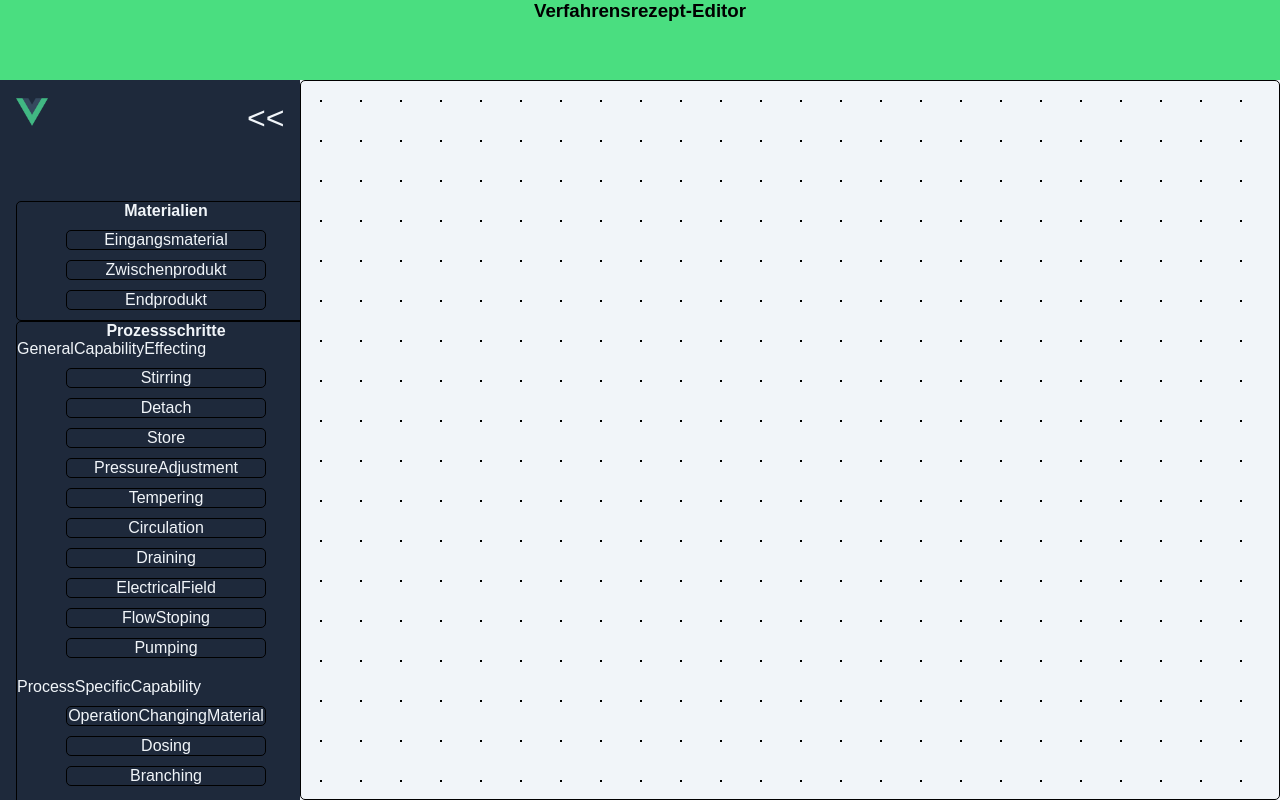
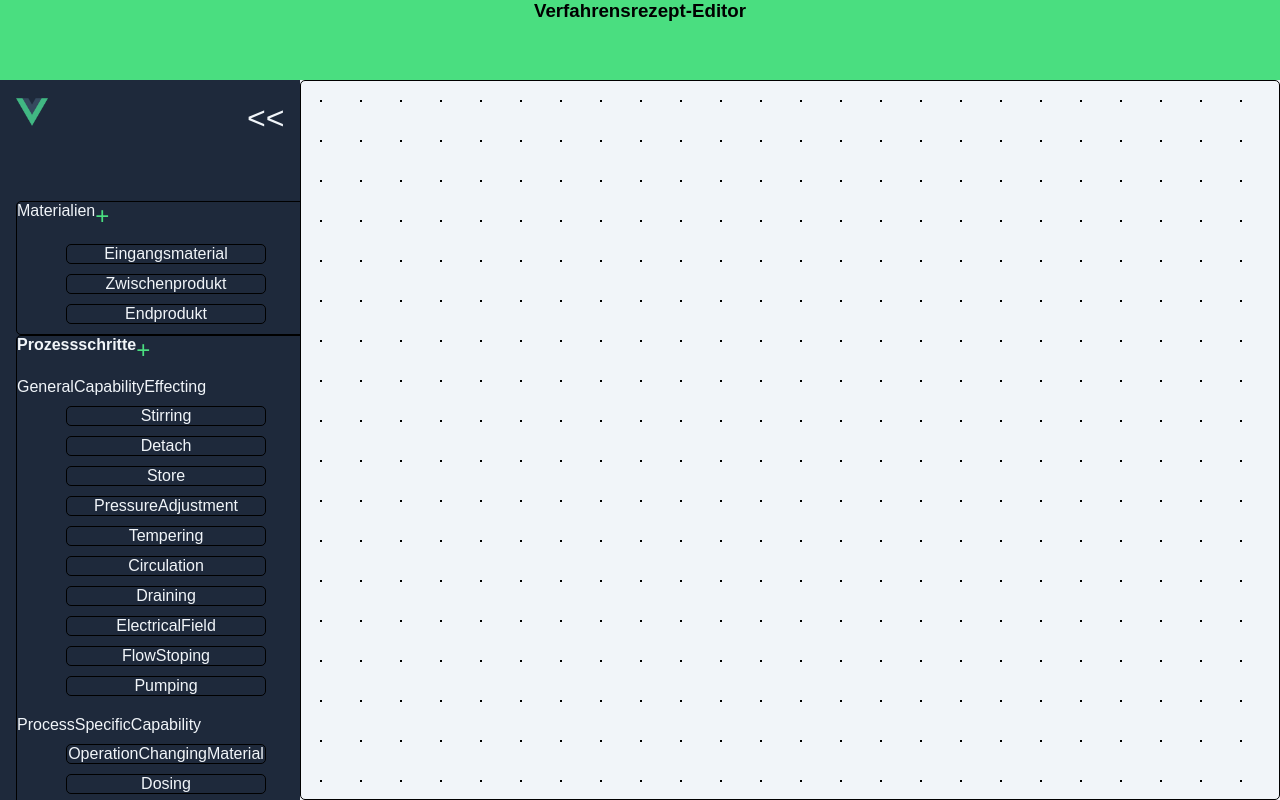
Before and after one commit to rwth-iat/RecipeTool, a Vue app in the folder client/: page / in a window 1280 px wide. Both pictures are taken after a click on the button ">>". Built offline with nearby package versions, Linux system fonts and the light colour scheme.

Commit message:
- added dialog windows to add proccess/material - not working yet

```diff
--- a/client/src/components/Sidebar.vue
+++ b/client/src/components/Sidebar.vue
@@ -2,18 +2,31 @@
 	import { ref } from 'vue'
 	import logoURL from '../assets/logo.png'
 	import json from '../input/input.json'
-	import draggable from 'vuedraggable'
 
 	let input = json
 	let materials_list = [{name:"Eingangsmaterial"}, {name:"Zwischenprodukt"}, {name:"Endprodukt"}]
 	const is_expanded = ref(localStorage.getItem("is_expanded") === "true")
 	let templist = []
 
+	let addMaterialsOpen = ref(false) //variable to show/hide Add Materials diaglog
+	let addProcessesOpen = ref(false) //variable to show/hide Add Processes diaglog
+
+	// function to open/close add Materials window
+	const toggleAddMaterials = () =>{
+		addMaterialsOpen.value = !addMaterialsOpen.value;
+	}
+	// function to open/close add Processes window
+	const toggleAddProcesses = () =>{
+		addProcessesOpen.value = !addProcessesOpen.value;
+	}
+
+	//function to open/close sidebar
 	const ToggleMenu = () => {
 		is_expanded.value = !is_expanded.value
 		localStorage.setItem("is_expanded", is_expanded.value)
 	}
 
+	//when starting to drag an element safe attributes to datatransfer, to access them in workspace component
 	const dragstart = (event, id, name, classes) =>{
 		console.log("dragstart")
 		event.dataTransfer.dropEffect = "copy"
@@ -22,22 +35,10 @@
 		event.dataTransfer.setData("itemName", name)
 		event.dataTransfer.setData("itemClasses", classes)
 	}
-	const dragend = (event, item) =>{
-		console.log("dragend")
-		event.dataTransfer.dropEffect = "copy"
-		event.dataTransfer.effectAllowed = "copy"
-		//event.dataTransfer.setData("itemID", item.id)
-	}
-	const onDrop = (event) =>{
-		event.dataTransfer.dropEffect = 'delete';
-		var workspace_items = event.dataTransfer.getData("workspaceItems")
-		var id = event.dataTransfer.getData("itemID")
-		workspace_items.value.pop(workspace_items.value.find(b => b.id === id))
-		console.log("drop sidebar")
-	}
 </script>
 
 <template>
+
 	<aside
 		:class="`${is_expanded ? 'is-expanded' : ''}`"
 		@drop="$event => onDrop($event)"
@@ -56,7 +57,12 @@
 
 		<div v-show="is_expanded">
 			<div id="material_window">
-				<div id="material_heading" class="heading"><h4>Materialien</h4></div>
+				<div id="material_heading">
+					<div style="float:left;">Materialien</div>
+					<button @click="toggleAddMaterials">
+						<span class="toggle-icons">+</span>
+					</button>
+				</div>
 				<div class="element_spacer"></div>
 				<div id="materials"
 							v-for="element in materials_list"
@@ -71,8 +77,17 @@
 					<div class="element_spacer"></div>
 				</div>
 			</div>
+
+			<div class="element_spacer"></div>
+
 			<div id="processes_window">
-				<div id="processes_heading" class="heading"><h4>Prozessschritte</h4></div>
+				<div id="processes_heading">
+					<div style="float:left;"><h4>Prozessschritte</h4></div>
+					<button @click="toggleAddProcesses">
+						<span class="toggle-icons">+</span>
+					</button>
+				</div>
+				<div class="element_spacer"></div>
 				<div id="processes">
 					<!-- into here get the process packages imported via the javascript script-->
 					<div  v-for="(process_package, process_package_name) in input">
@@ -93,10 +108,80 @@
 			</div>
 		</div>
 	</aside>
+
+	<div id="addMaterials" class="settings" v-show="addMaterialsOpen">
+		<div style="display: flex;">
+			<h3 style="float:left;">Add Materials</h3>
+			<button @click="toggleAddMaterials">
+				<span class="close-icons">X</span>
+			</button>
+		</div>
+		<br/>
+		<span>Please enter a valid path to either an Ontologie File or URL</span>
+		<br/>
+		<div>URL:<input type="url" label="URL"/></div>
+		<br/>
+		<div>File:<input type="file" label="filepath"/></div>
+		<br/>
+		<div><input type="submit" label="Submit"/></div>
+	</div>
+
+	<div id="addProcesses" class="settings" v-show="addProcessesOpen">
+		<div style="display: flex;">
+			<h3 style="float:left;">Add Processes</h3>
+			<button @click="toggleAddProcesses">
+				<span class="close-icons">X</span>
+			</button>
+		</div>
+		<br/>
+		<span>Please enter a vlid path to either an Ontologie File or URL</span>
+		<br/>
+		<br/>
+		<div>URL:<input type="url" label="URL"/>  OR    File:<input type="file" label="filepath"/></div>
+		<br/>
+		<div><input type="submit" label="Submit"/></div>
+	</div>
 </template>
 
 
 <style lang="scss" scoped>
+.settings{
+	//position absolute on top of all
+	position: absolute;
+	z-index: 0;
+
+	width: 60vw;
+	height: 60vh;
+
+	//position in middle
+	left: 20vw;
+	top: 20vh;
+
+	background-color: lightgray;
+	//border
+	border-radius: 5px;
+    border-width:1px;
+    border-style:solid;
+    border-color:black;
+
+	justify-content: center;
+	align-items: center;
+}
+
+.toggle-icons {
+	font-size: 1.5rem;
+	color: var(--primary);
+	transition: 0.2s ease-out;
+	float:right;
+}
+
+.close-icons {
+	font-size: 1.5rem;
+	color: red;
+	transition: 0.2s ease-out;
+	float:right;
+}
+
 aside {
 	display: flex;
 	flex-direction: column;
```
